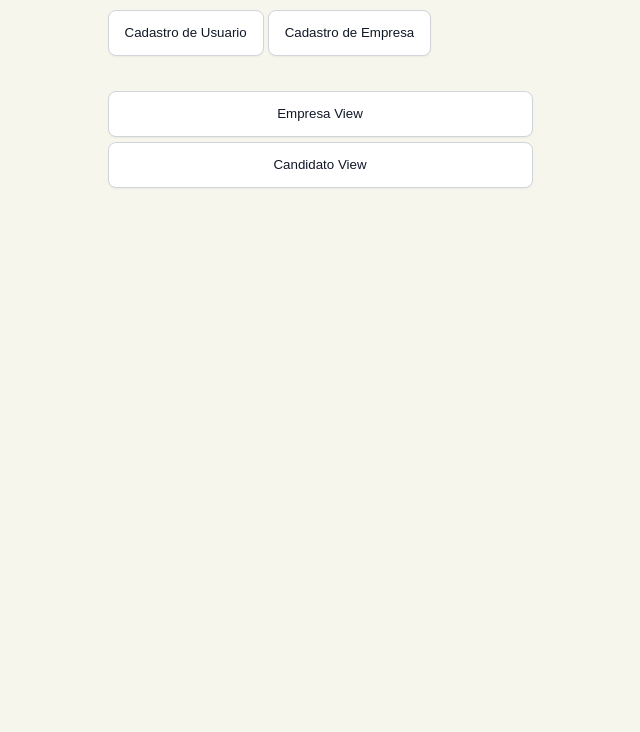
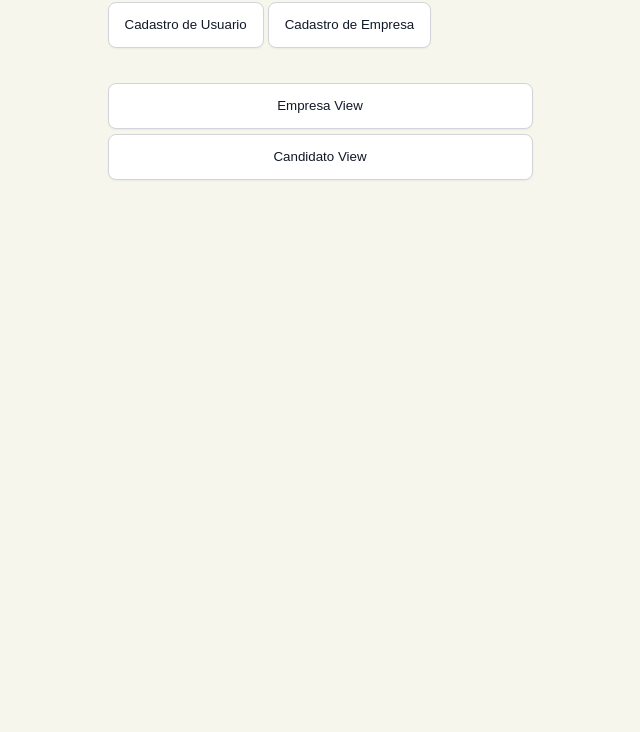
Before and after one commit to alexoliveiramartins/linketinder, a website built with Vite: page frontend-linketinder/index.html in a window 1280 px wide. Shown: the part 68-800 px from the top of the page, without its empty margins (320-960 px from the left). Built offline with nearby package versions, Linux system fonts and the light colour scheme.

Commit message:
hotfix: arrumado css

```diff
--- a/frontend-linketinder/src/style.css
+++ b/frontend-linketinder/src/style.css
@@ -14,10 +14,9 @@
 
 body {
   display: flex;
-  justify-self: center;
-  max-width: 300px;
   justify-content: center;
   align-items: center;
+  margin: 0;
 }
 
 /* Botao de enviar formularios (empresa e usuario) */
```
